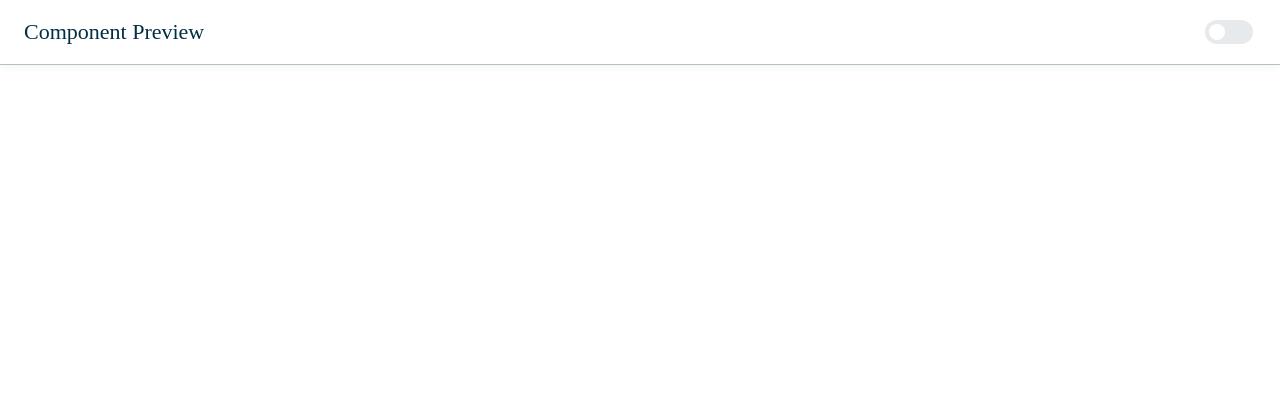
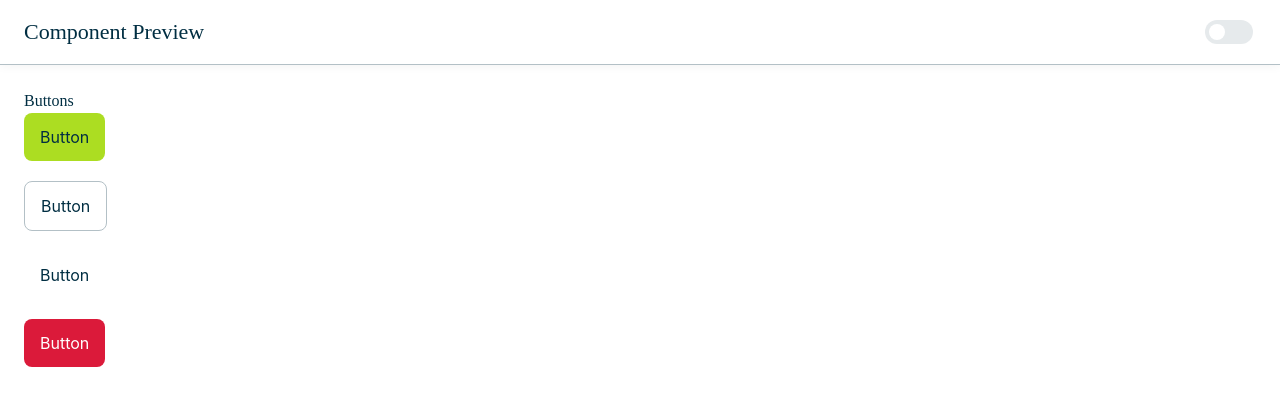
Before and after one commit to muyiwa-felixson/designdev, a React (Create React App) app: page / in a window 1280 px wide. Shown: the top 406 px of the page. Built offline with nearby package versions, Linux system fonts and the light colour scheme.

Commit message:
Button Components

```diff
--- a/src/App.js
+++ b/src/App.js
@@ -1,11 +1,29 @@
 import logo from './logo.svg';
 import './App.css';
 import Layout from './layout';
+import Text from './components/type';
+import Button from './components/button';
 
 function App() {
   return (
     <Layout>
-
+      <Text type={'title.medium.value'}>Buttons</Text>
+      <br/>
+      <div>
+        <Button>Button</Button>
+      </div>
+      <br/>
+      <div>
+        <Button type="outline">Button</Button>
+      </div>
+      <br/>
+      <div>
+        <Button type="tertiary">Button</Button>
+      </div>
+      <br/>
+      <div>
+        <Button type="default" color="error">Button</Button>
+      </div>
     </Layout>
   );
 }
--- /dev/null
+++ b/src/components/button.js
@@ -0,0 +1,48 @@
+import styled, { css } from "styled-components";
+import PropTypes from "prop-types";
+import { sys, getValue, short, getSysValue, getCoreValue } from "../utility/token";
+
+const Wrapper = styled.div`
+    display: inline-grid;
+    align-items: center;
+    grid-template-columns:${props=> props.leftIcon ? 'max-content': ''} auto ${props=> props.rightIcon ? 'max-content': ''};
+    background: ${props=> short(props.theme.mode, `sys.${props.color}.value`).value};
+    height: ${props=> getValue(getSysValue(`sys.dimension.button-height.${props.size}.value`))};
+    border-radius: ${props=> getValue(getSysValue(`sys.border-radius.medium.value`))};
+    color: ${props=> short(props.theme.mode, `sys.on-${props.color}.value`).value};
+    padding: 0 ${getCoreValue('{core.dimension.16.value}')};
+    grid-gap: ${getCoreValue('{core.dimension.8.value}')};
+
+    ${props=> props.type === 'outline' && css`
+        background: none;
+        color: ${props=> short(props.theme.mode, `sys.on-surface.value`).value};
+        border: 1px solid ${props=> short(props.theme.mode, `sys.outline.value`).value};
+    `}
+    ${props=> props.type === 'outline-variant' && css`
+        background: none;
+        color: ${props=> short(props.theme.mode, `sys.on-surface.value`).value};
+        border: 1px solid ${props=> short(props.theme.mode, `sys.outline-variant.value`).value};
+    `}
+    ${props=> props.type === 'tertiary' && css`
+        background: none;
+        color: ${props=> short(props.theme.mode, `sys.on-surface.value`).value};
+        border: none;
+    `}
+`;
+
+const Button = props=> {
+    const {children, leftIcon, rightIcon} = props;
+    return <Wrapper {...props}>{leftIcon && <i className={leftIcon} /> }{children}{leftIcon && <i className={rightIcon} /> }</Wrapper>
+}
+
+Button.defaultProps = {
+    size: 'large',
+    color: 'primary',
+    type: 'default',
+  };
+
+  Button.propTypes = {
+    type: PropTypes.string,
+    size: PropTypes.string
+  };
+export default Button;
--- a/src/components/type.js
+++ b/src/components/type.js
@@ -9,18 +9,18 @@ const Wrapper = styled.div`
     font-family: ${props=> props.fontFamily && getValue(props.fontFamily)};
     font-size: ${props=> props.fontSize && getValue(props.fontSize)}px;
     line-height: ${props=> props.lineHeight && getValue(props.lineHeight)}px;
-    color: ${props=> short(props.theme.mode, 'sys.on-surface.value').value};
+    color: ${props=> short(props.theme.mode, `sys.${props.color}.value`).value};
 `;
 
 const Text = props => {
     const { type, color, others} = props;
     const typo = type ? type.split(".").reduce((o, i) => o[i], Typography) : null;
     // console.log(typo)
-    return <Wrapper {...typo}>{props.children}</Wrapper>
+    return <Wrapper {...typo} color={color}>{props.children}</Wrapper>
 }
 Text.defaultProps = {
     type: 'title.large.value',
-    color: ''
+    color: 'on-surface'
   };
 
   Text.propTypes = {
--- a/src/layout/index.js
+++ b/src/layout/index.js
@@ -19,6 +19,9 @@ const LayoutWrapper = styled.div`
         padding: 0 24px;
         align-items: center;
     }
+    & .viewer{
+        padding: 24px;
+    }
 `;
 
 
@@ -33,8 +36,7 @@ const Layout = props => {
                 <Text>Component Preview</Text>
                 <Switch onClick={()=> setDynamicToken(dynamicToken === 'light' ? 'dark':'light')} />
             </div>
-        {children}
-
+        <div className="viewer">{children}</div>
         </LayoutWrapper>
     </ThemeProvider>
 }
```
